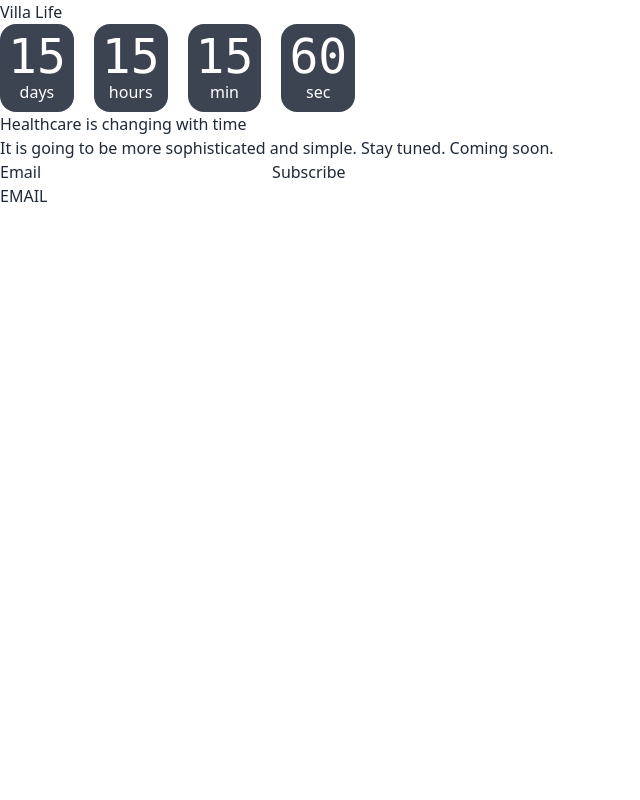
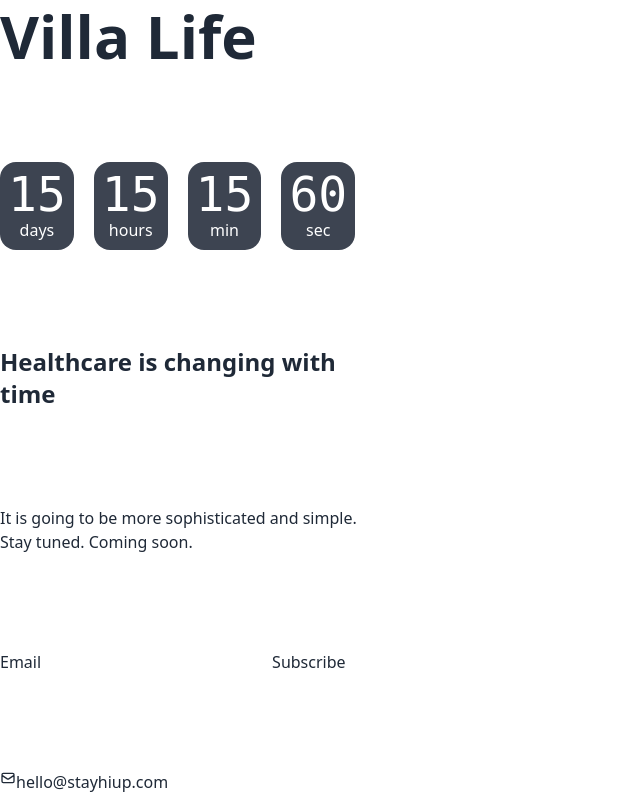
Before and after one commit to brandonkimmmm/villa-life-landing, a Next.js app: page / in a window 1280 px wide. Shown: the whole page, without its empty margins (0-640 px from the left). Built offline with nearby package versions, Linux system fonts and the light colour scheme.

Commit message:
basic layout

```diff
--- a/package.json
+++ b/package.json
@@ -8,6 +8,7 @@
 		"lint": "next lint"
 	},
 	"dependencies": {
+		"@heroicons/react": "^1.0.5",
 		"luxon": "^2.3.0",
 		"next": "12.0.10",
 		"react": "17.0.2",
--- a/pages/index.tsx
+++ b/pages/index.tsx
@@ -1,19 +1,26 @@
 import type { NextPage } from 'next';
 import Countdown from '../components/Countdown';
 import SubscribeForm from '../components/SubscribeForm';
+import { MailIcon } from '@heroicons/react/outline';
 
 const Home: NextPage = () => {
 	return (
-		<div className='flex flex-col h-screen'>
-			<h1>Villa Life</h1>
+		<div className='flex flex-col h-screen space-y-24 justify-center w-96'>
+			<h1 className='font-semibold text-6xl'>Villa Life</h1>
 			<Countdown />
-			<h3>Healthcare is changing with time</h3>
+			<h2 className='font-semibold text-2xl'>
+				Healthcare is changing with time
+			</h2>
 			<p>
 				It is going to be more sophisticated and simple. Stay tuned.
 				Coming soon.
 			</p>
 			<SubscribeForm />
-			<div>EMAIL</div>
+			<div className='flex flex-col'>
+				<span className='inline-flex'>
+					<MailIcon className='h-4' /> hello@stayhiup.com
+				</span>
+			</div>
 		</div>
 	);
 };
```
Also changed, not shown: 1 other file (tests, documents, lock files or other folders).
